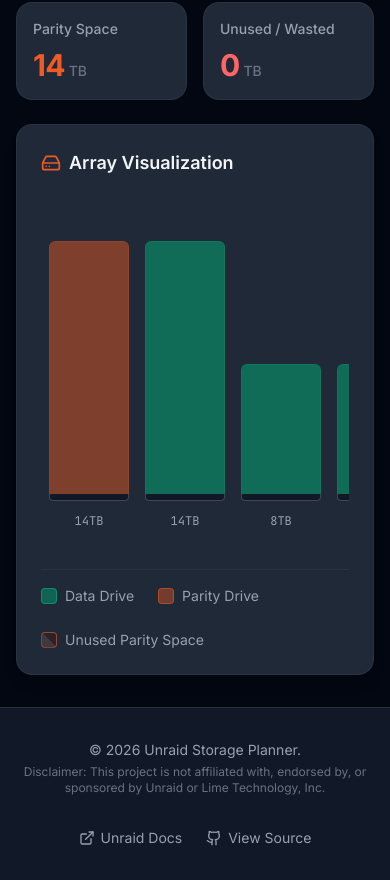
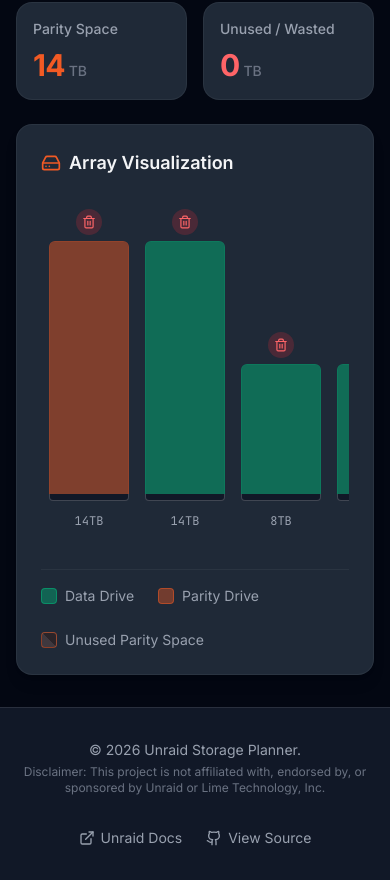
Before and after one commit to NathanGrenier/Unraid-Drive-Visualizer, a React (Vite) app: page / in a window 390 px wide. Shown: the part 1007-1887 px from the top of the page. Built offline with nearby package versions, Linux system fonts and the light colour scheme.

Commit message:
fix: mobile text alignment and drive remove button visibility issues

```diff
--- a/src/components/DriveVisualizer.tsx
+++ b/src/components/DriveVisualizer.tsx
@@ -27,7 +27,9 @@ export function DriveVisualizer({
       {drivesLength === 0 ? (
         <div className="flex-1 flex flex-col items-center justify-center text-gray-500 border-2 border-dashed border-white/5 rounded-xl">
           <HardDrive className="w-12 h-12 mb-3 opacity-20" />
-          <p>Add drives to see your array configuration</p>
+          <p className="text-center px-4">
+            Add drives to see your array configuration
+          </p>
         </div>
       ) : (
         <div className="flex-1 overflow-x-auto pb-4 pt-10">
@@ -103,7 +105,7 @@ export function DriveVisualizer({
 
                     <button
                       onClick={() => onRemoveDrive(drive.id)}
-                      className="absolute -top-8 z-20 opacity-0 group-hover:opacity-100 p-1.5 bg-red-500/20 text-red-400 hover:bg-red-500 hover:text-white rounded-full transition-all"
+                      className="absolute -top-8 z-20 opacity-100 md:opacity-0 md:group-hover:opacity-100 p-1.5 bg-red-500/20 text-red-400 hover:bg-red-500 hover:text-white rounded-full transition-all"
                       title="Remove Drive"
                     >
                       <Trash2 className="w-3.5 h-3.5" />
```
